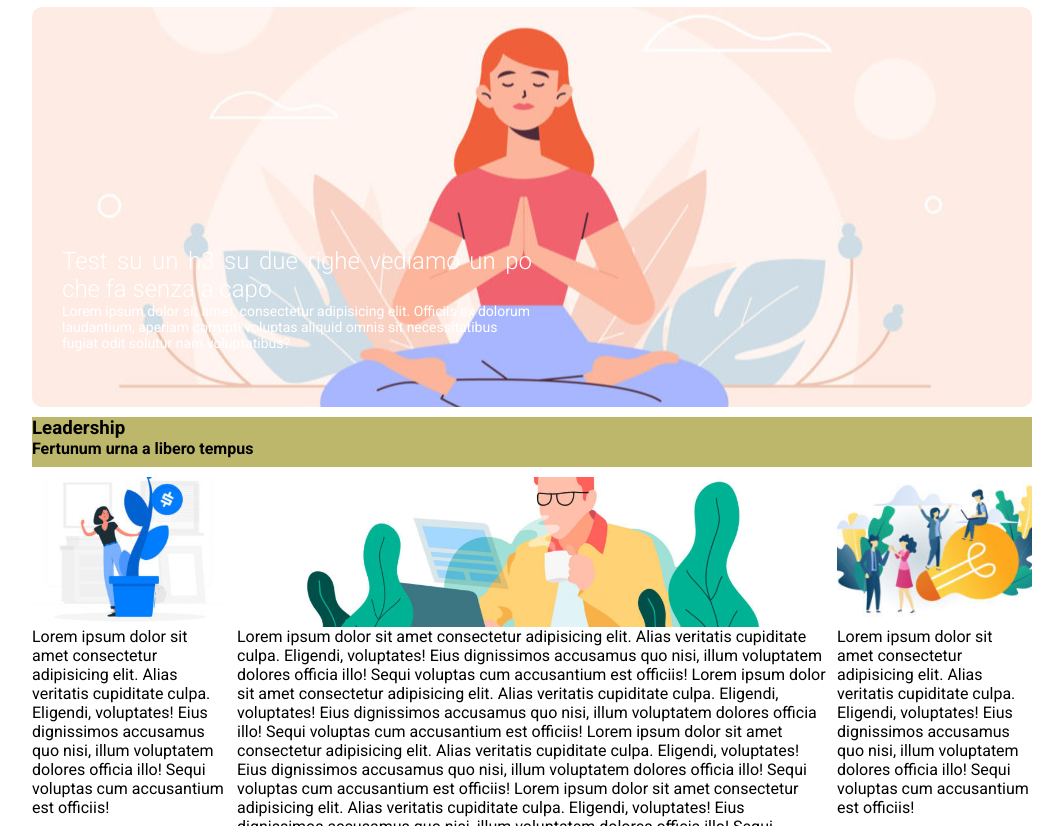
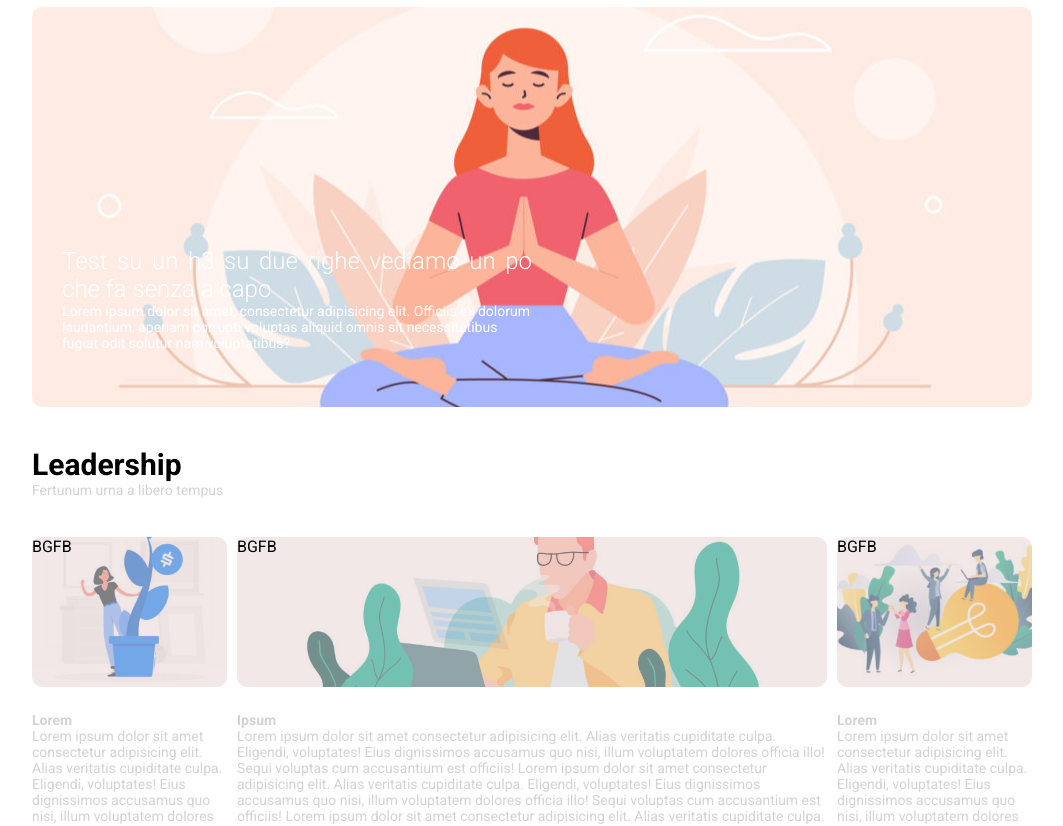
Before and after one commit to 0ttone/htmlcss-wp, a plain HTML site: page index.html in a window 1280 px wide. Shown: the part 126-952 px from the top of the page, without its empty margins (108-1171 px from the left). Drawn offline with Linux system fonts and the light colour scheme.

Commit message:
bozza al novantapercento

```diff
--- a/css/style.css
+++ b/css/style.css
@@ -94,35 +94,67 @@ nav {
 
 .intro {
     height: 50px;
-    background: darkkhaki;
-    margin-top: 10px;
+    margin: 40px 0
 }
+
+
+
+.intro p, .text-box p, footer {
+    font-size: 14px;
+    color: lightgrey;
+
+}
+
+.intro h3 {
+    font-size: 30px;
+    font-weight: 600;
+}
+
+.text-box h5 {
+    font-size: 14px;
+    color: lightgrey;
+}
+
+
+
+
 
 .maincontent {
 
     margin-top: 10px;
 }
 
+.text-box {
+    width: 100%;
+    margin-top: 25px;
+
+}
+
 .box-left {
     width: calc(20% - 5px);
-    /* height: 300px; */
-
     margin-right: 5px;
 }
 
+
+
 .box-centre {
     width: calc(60% - 10px);
-    /* height: 300px;
-    background: orchid; */
     margin-right: 5px;
     margin-left: 5px;
 }
 
+
 .box-right {
     width: calc(20% - 5px);
-    /* height: 300px;
-    background: greenyellow; */
     margin-left: 5px;
+}
+
+
+.bg-float-box {
+    background-color: rgba(230, 210, 210, 0.5);
+    border-radius: 10px;
+    height: 150px;
+
 }
 
 .content-imgl {
@@ -130,7 +162,7 @@ nav {
     background-size: cover;
     background-repeat: no-repeat;
     background-position: 50% 50%;
-    background-color: rgba(230, 210, 210, 0.5);
+    background-color: rgba(230, 210, 210, 0.4);
 
 }
 .content-imgc {
@@ -151,10 +183,7 @@ nav {
 
 }
 
-.text-box {
-    width: 100%;
 
-}
 
 .content-imgl, .content-imgc, .content-imgr {
     width: 100%;
@@ -165,5 +194,5 @@ footer {
     height: 100px;
     text-align: center;
 
-    margin-top: 10px;
+    margin-top: 30px;
 }
--- a/index.html
+++ b/index.html
@@ -42,7 +42,7 @@
 
         <div class="intro">
             <h3>Leadership</h3>
-            <h4>Fertunum urna a libero tempus </h4>
+            <p>Fertunum urna a libero tempus </p>
         </div>
 
         <!-- contenitore box flottanti /clearfix -->
@@ -50,33 +50,50 @@
 
             <div class="box-left fl">
                 <div class=content-imgl>
+                    <div class="bg-float-box">
+                        BGFB
+                    </div>
                     <!-- <img src="./img/img-1.jpg" alt="img-1"> -->
                 </div>
                 <div class="text-box">
+                    <h5>Lorem</h5>
+                    <p>
                         Lorem ipsum dolor sit amet consectetur adipisicing elit. Alias veritatis cupiditate culpa. Eligendi, voluptates! Eius dignissimos accusamus quo nisi, illum voluptatem dolores officia illo! Sequi voluptas cum accusantium est officiis!
+                    </p>
                 </div>
             </div>
             <div class="box-centre fl">
                 <div class=content-imgc>
+                    <div class="bg-float-box">
+                        BGFB
+                    </div>
                     <!-- <img src="./img/banner-2.jpg" alt="banner-2"> -->
                 </div>
                 <div class="text-box">
+                    <h5>Ipsum</h5>
+                    <p>
                         Lorem ipsum dolor sit amet consectetur adipisicing elit. Alias veritatis cupiditate culpa. Eligendi, voluptates! Eius dignissimos accusamus quo nisi, illum voluptatem dolores officia illo! Sequi voluptas cum accusantium est officiis!
                         Lorem ipsum dolor sit amet consectetur adipisicing elit. Alias veritatis cupiditate culpa. Eligendi, voluptates! Eius dignissimos accusamus quo nisi, illum voluptatem dolores officia illo! Sequi voluptas cum accusantium est officiis!
                         Lorem ipsum dolor sit amet consectetur adipisicing elit. Alias veritatis cupiditate culpa. Eligendi, voluptates! Eius dignissimos accusamus quo nisi, illum voluptatem dolores officia illo! Sequi voluptas cum accusantium est officiis!
                         Lorem ipsum dolor sit amet consectetur adipisicing elit. Alias veritatis cupiditate culpa. Eligendi, voluptates! Eius dignissimos accusamus quo nisi, illum voluptatem dolores officia illo! Sequi voluptas cum accusantium est officiis!
                         Lorem ipsum dolor sit amet consectetur adipisicing elit. Alias veritatis cupiditate culpa. Eligendi, voluptates! Eius dignissimos accusamus quo nisi, illum voluptatem dolores officia illo! Sequi voluptas cum accusantium est officiis!
                         Lorem ipsum dolor sit amet consectetur adipisicing elit. Alias veritatis cupiditate culpa. Eligendi, voluptates! Eius dignissimos accusamus quo nisi, illum voluptatem dolores officia illo! Sequi voluptas cum accusantium est officiis!
-
+                    </p>
                 </div>
             </div>
 
             <div class="box-right fl">
                 <div class=content-imgr>
+                    <div class="bg-float-box">
+                        BGFB
+                    </div>
                     <!-- <img src="./img/img-3.jpg" alt="img-3"> -->
                 </div>
                 <div class="text-box">
+                    <h5>Lorem</h5>
+                    <p>
                         Lorem ipsum dolor sit amet consectetur adipisicing elit. Alias veritatis cupiditate culpa. Eligendi, voluptates! Eius dignissimos accusamus quo nisi, illum voluptatem dolores officia illo! Sequi voluptas cum accusantium est officiis!
+                    </p>
                 </div>
             </div>
 
```
Lines whose indentation alone changed are shown as unchanged.
